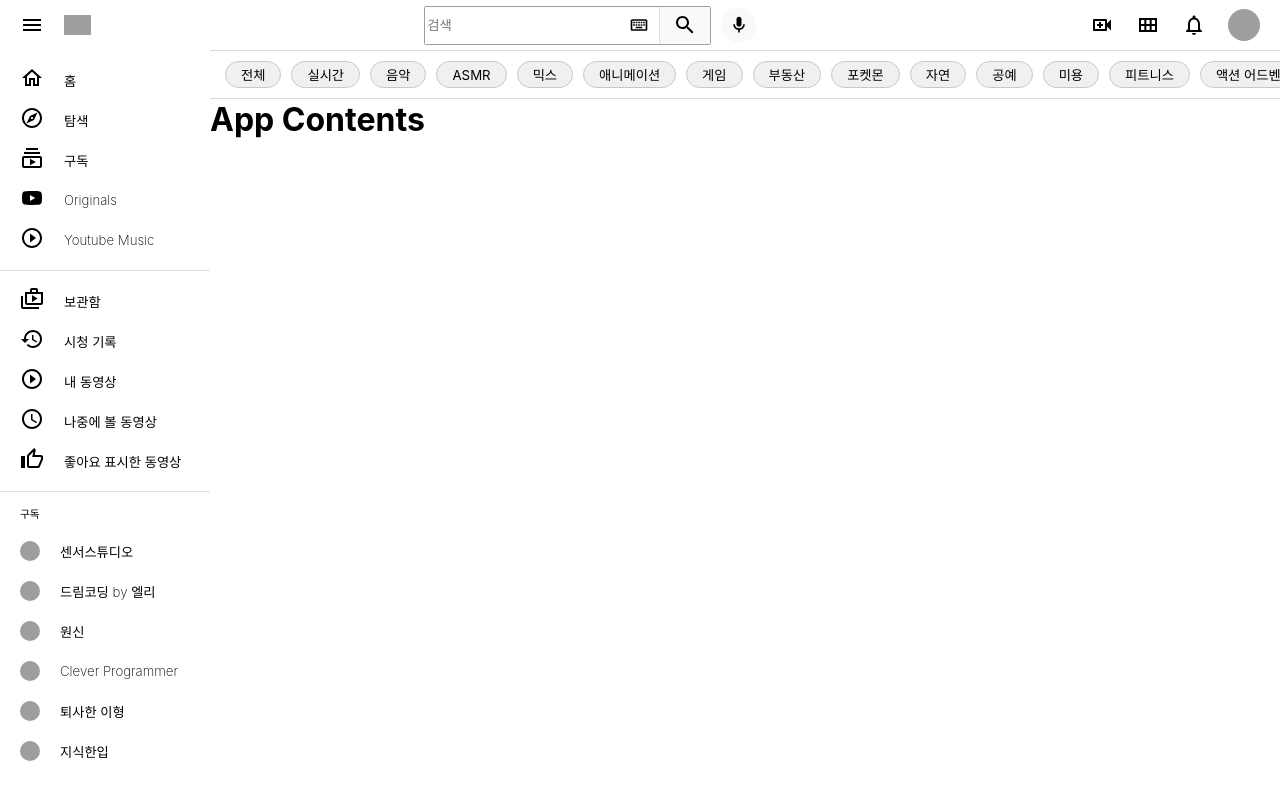
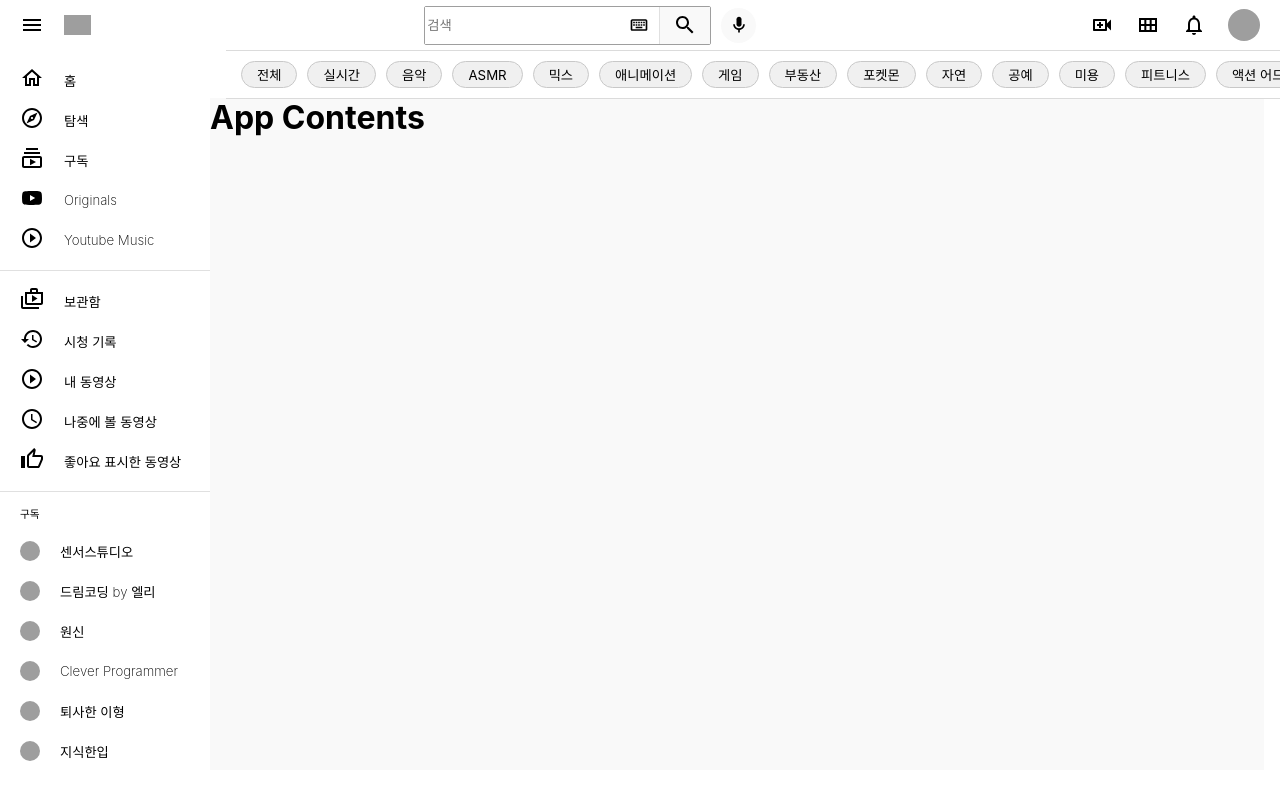
Before and after one commit to Origogi/React-Youtube-Clone, a React (Create React App) app: page / in a window 1280 px wide. Built offline with nearby package versions, Linux system fonts and the light colour scheme; grey boxes are pictures that could not be loaded.

Commit message:
fix background color

```diff
--- a/src/App.css
+++ b/src/App.css
@@ -33,7 +33,7 @@
 }
 
 .App_content {
-  width: calc(100% - 210px);
+  width: calc(100% - 210px - 16px);
 }
 
 *::-webkit-scrollbar {
--- a/src/Content/TagContainer.css
+++ b/src/Content/TagContainer.css
@@ -7,7 +7,7 @@
 .tagContainer {
     width: calc(100% - 210px);
     position: fixed;
-    left: 210px;
+    left: 226px;
     overflow-x: auto;
     border-top: 1px solid #dbdbdb;
     border-bottom: 1px solid #dbdbdb;
--- a/src/Content/VideoContainer.css
+++ b/src/Content/VideoContainer.css
@@ -1,3 +1,5 @@
 .vidooContainer {
-    margin-top: 50px;
+    margin-top: 48px;
+    background-color: #f9f9f9;
+    height: calc(100% - 48px);
 }
```
